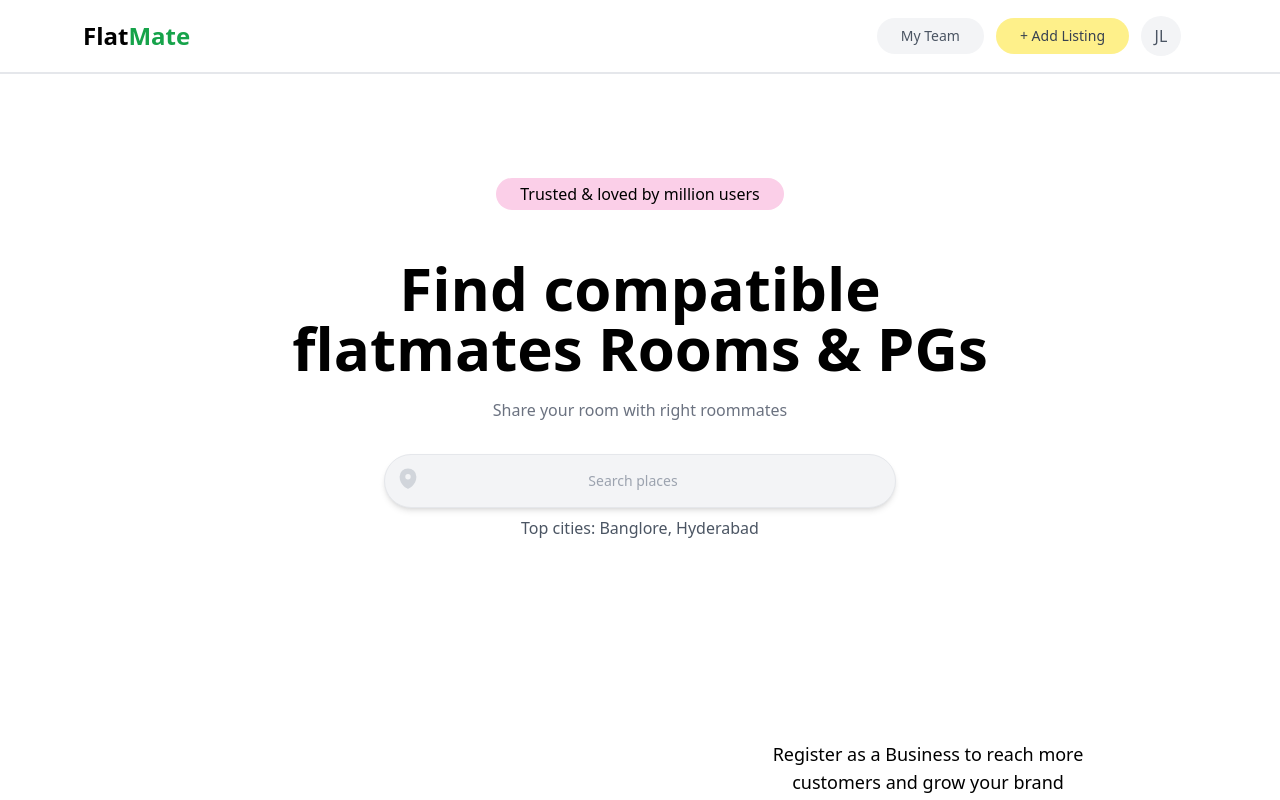
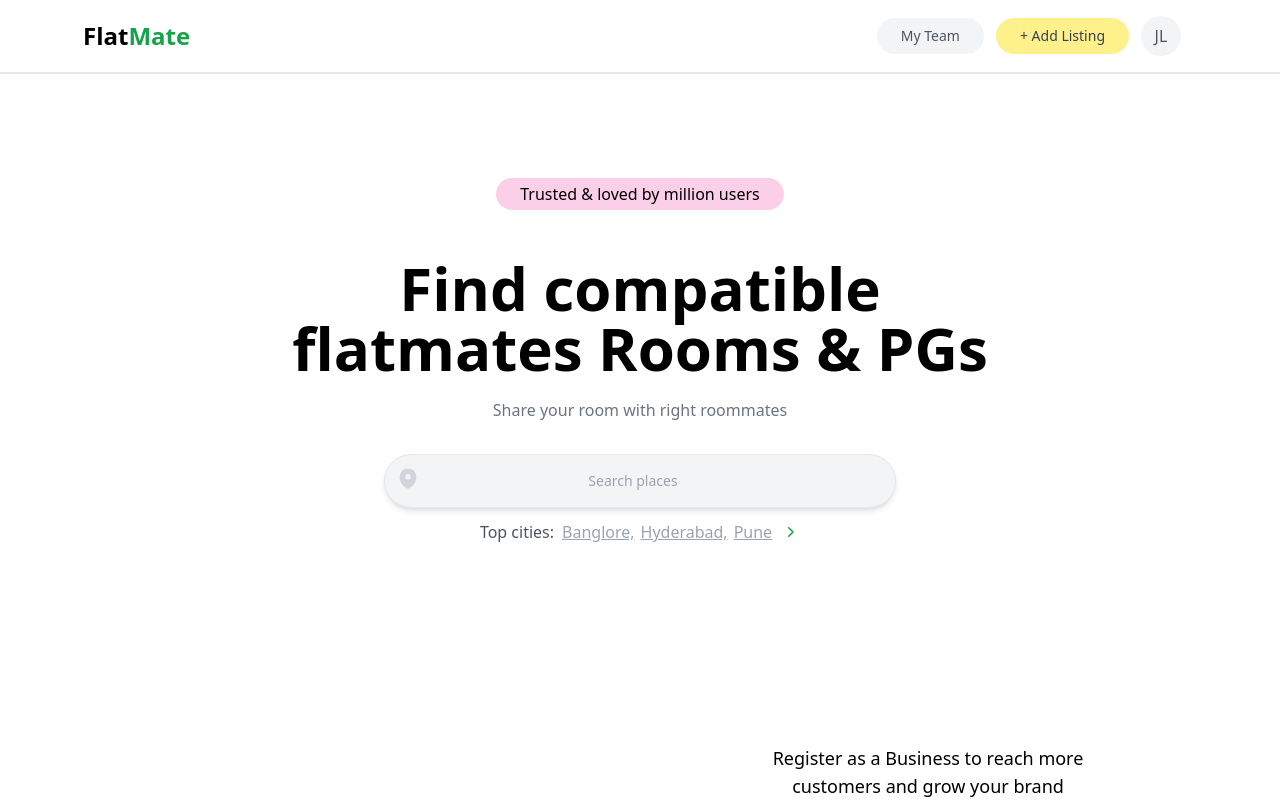
Before and after one commit to prerna351/MealMatch, a React (Vite) app in the folder frontend/: page / in a window 1280 px wide. Shown: the top 800 px of the page. Built offline with nearby package versions, Linux system fonts and the light colour scheme.

Commit message:
added cities link

```diff
--- a/frontend/src/pages/Landing.jsx
+++ b/frontend/src/pages/Landing.jsx
@@ -2,6 +2,7 @@ import React from 'react';
 import { NavBar } from '../components/NavBarComponent';
 import { GetStarted } from '../components/GetStarted';
 import { Search } from '../components/SearchBar/Search';
+import { Link } from 'react-router-dom';
 
 
 export const Landing = () => {
@@ -18,7 +19,17 @@ export const Landing = () => {
             <div><h1 className='text-4xl md:text-6xl text-center font-semibold  mt-11 '>Find compatible flatmates Rooms & PGs</h1></div>
             <div className='mt-4 mb-7 text-gray-500 '><p>Share your room with right roommates</p></div>
             <div className='w-full '><Search></Search></div>
-            <div className='mt-1 text-gray-600 z-0'><span>Top cities:</span> <span>Banglore, Hyderabad</span></div>
+            <div className='mt-2 text-gray-600 z-0 flex items-center'>
+              <span className='mr-2'>Top cities:</span>
+              <Link to={'/city/Banglore'}><span className='text-gray-400 underline'>Banglore,</span></Link>
+              <Link to={'/city/Hyderabad'}><span className='mx-1.5 text-gray-400 underline'>Hyderabad,</span></Link>
+              <Link to={'/city/Pune'}><span className='text-gray-400 underline mr-2'>Pune</span></Link>
+              <Link to={'/city/all'}><span><svg xmlns="http://www.w3.org/2000/svg" viewBox="0 0 20 20" fill="currentColor" className="size-5 text-green-600">
+                    <path fill-rule="evenodd" d="M8.22 5.22a.75.75 0 0 1 1.06 0l4.25 4.25a.75.75 0 0 1 0 1.06l-4.25 4.25a.75.75 0 0 1-1.06-1.06L11.94 10 8.22 6.28a.75.75 0 0 1 0-1.06Z" clip-rule="evenodd" />
+                  </svg>
+              </span>
+              </Link>
+              </div>
           </div>
         </div>
 
```
